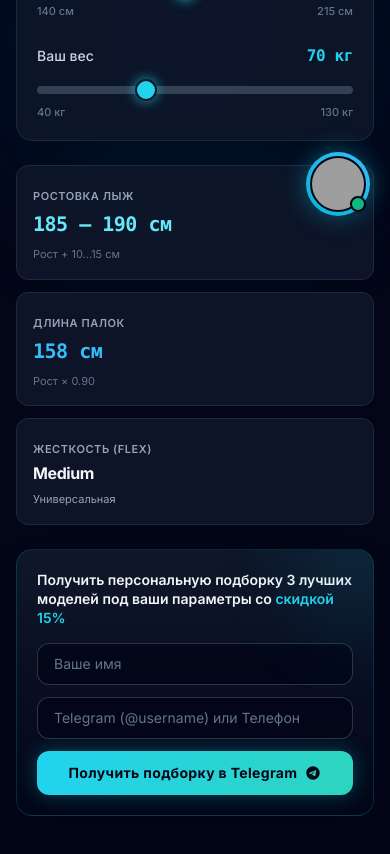
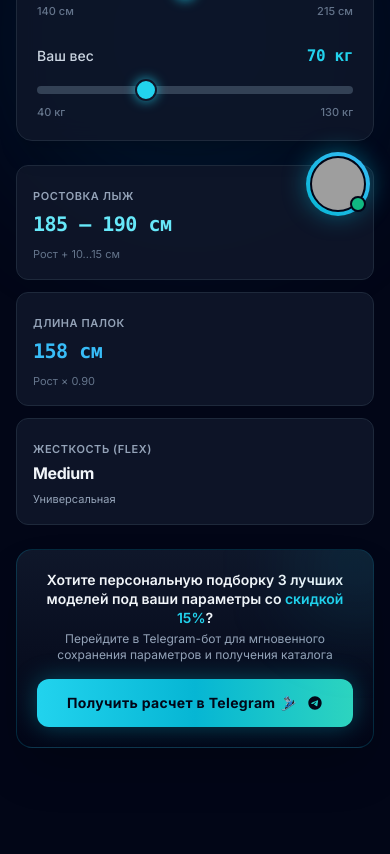
Before and after one commit to mzhngwjgtv-lang/-skifit-ai, a plain HTML site: page index.html in a window 390 px wide. Shown: the part 608-1462 px from the top of the page. Drawn offline with nearby package versions, Linux system fonts and the light colour scheme; grey boxes are pictures that could not be loaded.

Commit message:
index.html

```diff
--- a/index.html
+++ b/index.html
@@ -4,11 +4,9 @@
   <meta charset="UTF-8">
   <meta name="viewport" content="width=device-width, initial-scale=1.0">
   <title>SkiFit AI — Подбор лыжной экипировки</title>
-  <!-- Google Fonts: Inter -->
   <link rel="preconnect" href="https://fonts.googleapis.com">
   <link rel="preconnect" href="https://fonts.gstatic.com" crossorigin>
   <link href="https://fonts.googleapis.com/css2?family=Inter:wght@400;500;600;700;800&display=swap" rel="stylesheet">
-  <!-- Tailwind CSS CDN -->
   <script src="https://cdn.tailwindcss.com"></script>
   <script>
     tailwind.config = {
@@ -79,25 +77,11 @@
 </head>
 <body class="bg-slate-950 text-slate-100 min-h-screen font-sans selection:bg-cyan-500 selection:text-slate-950 antialiased relative overflow-x-hidden">
 
-  <!-- Фоновые декоративные свечения -->
   <div class="fixed top-0 left-1/2 -translate-x-1/2 w-[600px] h-[350px] bg-cyan-500/10 rounded-full blur-3xl pointer-events-none -z-10"></div>
   <div class="fixed bottom-0 right-0 w-[400px] h-[400px] bg-sky-600/10 rounded-full blur-3xl pointer-events-none -z-10"></div>
 
-  <!-- Toast Уведомление -->
-  <div id="toast" class="fixed top-6 right-6 z-50 transform translate-y-[-150%] opacity-0 transition-all duration-300 pointer-events-none max-w-sm w-[calc(100%-3rem)] sm:w-auto">
-    <div class="bg-slate-900/95 border border-cyan-500/40 text-slate-100 px-5 py-4 rounded-xl shadow-2xl backdrop-blur-md flex items-start space-x-3">
-      <div class="text-cyan-400 mt-0.5 shrink-0">
-        <svg class="w-5 h-5" fill="none" stroke="currentColor" viewBox="0 0 24 24">
-          <path stroke-linecap="round" stroke-linejoin="round" stroke-width="2" d="M9 12l2 2 4-4m6 2a9 9 0 11-18 0 9 9 0 0118 0z"></path>
-        </svg>
-      </div>
-      <div class="text-sm font-medium leading-relaxed" id="toastMessage"></div>
-    </div>
-  </div>
-
   <div class="max-w-2xl mx-auto px-4 py-8 sm:py-12 mb-20">
 
-    <!-- 1. Хедер с логотипом -->
     <header class="text-center mb-8 sm:mb-10">
       <div class="inline-flex items-center justify-center space-x-3 mb-3">
         <img
@@ -119,7 +103,6 @@
 
     <main class="space-y-6">
 
-      <!-- 2. Блок калькулятора с баннером -->
       <section class="bg-slate-900/80 border border-slate-800 backdrop-blur-md rounded-2xl shadow-xl overflow-hidden">
         <div class="relative w-full h-44 sm:h-56 bg-slate-950 overflow-hidden border-b border-slate-800">
           <img
@@ -132,7 +115,6 @@
 
         <div class="p-5 sm:p-7 space-y-6">
 
-          <!-- Стиль катания -->
           <div>
             <label class="block text-xs font-semibold uppercase tracking-wider text-slate-400 mb-3">
               Стиль катания
@@ -155,7 +137,6 @@
             </div>
           </div>
 
-          <!-- Ползунок: Рост -->
           <div>
             <div class="flex justify-between items-center mb-2">
               <span class="text-sm font-medium text-slate-300">Ваш рост</span>
@@ -176,7 +157,6 @@
             </div>
           </div>
 
-          <!-- Ползунок: Вес -->
           <div>
             <div class="flex justify-between items-center mb-2">
               <span class="text-sm font-medium text-slate-300">Ваш вес</span>
@@ -200,9 +180,7 @@
         </div>
       </section>
 
-      <!-- 3. Блок динамических результатов -->
       <section class="grid grid-cols-1 sm:grid-cols-3 gap-3">
-        <!-- Длина лыж -->
         <div class="bg-slate-900/90 border border-slate-800 rounded-xl p-4 flex flex-col justify-between hover:border-slate-700 transition">
           <div>
             <span class="text-[11px] uppercase tracking-wider font-semibold text-slate-400">Ростовка лыж</span>
@@ -213,7 +191,6 @@
           <span class="text-[11px] text-slate-500 mt-2 block" id="skiCalcFormula">Рост + 10...15 см</span>
         </div>
 
-        <!-- Длина палок -->
         <div class="bg-slate-900/90 border border-slate-800 rounded-xl p-4 flex flex-col justify-between hover:border-slate-700 transition">
           <div>
             <span class="text-[11px] uppercase tracking-wider font-semibold text-slate-400">Длина палок</span>
@@ -224,7 +201,6 @@
           <span class="text-[11px] text-slate-500 mt-2 block" id="poleCalcFormula">Рост × 0.90</span>
         </div>
 
-        <!-- Жесткость колодки -->
         <div class="bg-slate-900/90 border border-slate-800 rounded-xl p-4 flex flex-col justify-between hover:border-slate-700 transition">
           <div>
             <span class="text-[11px] uppercase tracking-wider font-semibold text-slate-400">Жесткость (Flex)</span>
@@ -236,60 +212,40 @@
         </div>
       </section>
 
-      <!-- 4. Форма захвата заявки -->
       <section class="bg-gradient-to-b from-slate-900 to-slate-950 border border-cyan-500/20 rounded-2xl p-5 sm:p-7 shadow-2xl relative overflow-hidden">
         <div class="absolute -right-12 -top-12 w-32 h-32 bg-cyan-500/10 rounded-full blur-2xl pointer-events-none"></div>
 
-        <h3 class="text-sm sm:text-base font-semibold text-slate-100 mb-4 leading-snug">
-          Получить персональную подборку 3 лучших моделей под ваши параметры со <span class="text-cyan-400">скидкой 15%</span>
-        </h3>
+        <div class="text-center sm:text-left mb-4">
+          <h3 class="text-sm sm:text-base font-semibold text-slate-100 leading-snug">
+            Хотите персональную подборку 3 лучших моделей под ваши параметры со <span class="text-cyan-400">скидкой 15%</span>?
+          </h3>
+          <p class="text-xs text-slate-400 mt-1">
+            Перейдите в Telegram-бот для мгновенного сохранения параметров и получения каталога
+          </p>
+        </div>
 
-        <form id="leadForm" class="space-y-3 sm:space-y-4">
-          <div class="grid grid-cols-1 sm:grid-cols-2 gap-3">
-            <div>
-              <input
-                type="text"
-                id="userName"
-                required
-                placeholder="Ваше имя"
-                class="w-full bg-slate-950/80 border border-slate-700/80 rounded-xl px-4 py-2.5 text-sm text-slate-200 placeholder-slate-500 focus:outline-none focus:border-cyan-400 focus:ring-1 focus:ring-cyan-400 transition"
-              >
-            </div>
-            <div>
-              <input
-                type="text"
-                id="userContact"
-                required
-                placeholder="Telegram (@username) или Телефон"
-                class="w-full bg-slate-950/80 border border-slate-700/80 rounded-xl px-4 py-2.5 text-sm text-slate-200 placeholder-slate-500 focus:outline-none focus:border-cyan-400 focus:ring-1 focus:ring-cyan-400 transition"
-              >
-            </div>
-          </div>
-
-          <button
-            type="submit"
-            class="w-full py-3 px-6 rounded-xl font-bold text-sm tracking-wide text-slate-950 bg-gradient-to-r from-cyan-400 to-teal-400 hover:from-cyan-300 hover:to-teal-300 active:scale-[0.99] transition duration-150 shadow-[0_0_20px_rgba(6,182,212,0.35)] cursor-pointer flex items-center justify-center space-x-2"
-          >
-            <span>Получить подборку в Telegram</span>
-            <svg class="w-4 h-4 fill-current" viewBox="0 0 24 24">
-              <path d="M12 2C6.48 2 2 6.48 2 12s4.48 10 10 10 10-4.48 10-10S17.52 2 12 2zm4.64 6.8c-.15 1.58-.8 5.42-1.13 7.19-.14.75-.42 1-.68 1.03-.58.05-1.02-.38-1.58-.75-.88-.58-1.38-.94-2.23-1.5-.99-.65-.35-1.01.22-1.59.15-.15 2.71-2.48 2.76-2.69a.2.2 0 00-.05-.18c-.06-.05-.14-.03-.21-.02-.09.02-1.49.95-4.22 2.79-.4.27-.76.41-1.08.4-.36-.01-1.04-.2-1.55-.37-.63-.2-1.12-.31-1.08-.66.02-.18.27-.36.74-.55 2.92-1.27 4.86-2.11 5.83-2.51 2.78-1.16 3.35-1.36 3.73-1.36.08 0 .27.02.39.12.1.08.13.19.14.27-.01.06.01.24 0 .38z"/>
-            </svg>
-          </button>
-        </form>
+        <a
+          href="https://t.me/skifit1_bot"
+          target="_blank"
+          rel="noopener noreferrer"
+          class="w-full py-3.5 px-6 rounded-xl font-bold text-sm tracking-wide text-slate-950 bg-gradient-to-r from-cyan-400 via-cyan-500 to-teal-400 hover:from-cyan-300 hover:to-teal-300 active:scale-[0.99] transition duration-200 shadow-[0_0_25px_rgba(6,182,212,0.35)] hover:shadow-[0_0_35px_rgba(6,182,212,0.55)] flex items-center justify-center space-x-2.5 text-center group"
+        >
+          <span class="group-hover:translate-x-0.5 transition-transform duration-150">Получить расчет в Telegram 🎿</span>
+          <svg class="w-4 h-4 fill-current shrink-0" viewBox="0 0 24 24">
+            <path d="M12 2C6.48 2 2 6.48 2 12s4.48 10 10 10 10-4.48 10-10S17.52 2 12 2zm4.64 6.8c-.15 1.58-.8 5.42-1.13 7.19-.14.75-.42 1-.68 1.03-.58.05-1.02-.38-1.58-.75-.88-.58-1.38-.94-2.23-1.5-.99-.65-.35-1.01.22-1.59.15-.15 2.71-2.48 2.76-2.69a.2.2 0 00-.05-.18c-.06-.05-.14-.03-.21-.02-.09.02-1.49.95-4.22 2.79-.4.27-.76.41-1.08.4-.36-.01-1.04-.2-1.55-.37-.63-.2-1.12-.31-1.08-.66.02-.18.27-.36.74-.55 2.92-1.27 4.86-2.11 5.83-2.51 2.78-1.16 3.35-1.36 3.73-1.36.08 0 .27.02.39.12.1.08.13.19.14.27-.01.06.01.24 0 .38z"/>
+          </svg>
+        </a>
       </section>
 
     </main>
   </div>
 
-  <!-- 5. Плавающий круглый AI-консультант в правом нижнем углу -->
   <div class="fixed bottom-5 right-5 z-50">
 
-    <!-- Всплывающее окно чата -->
     <div
       id="chatPopup"
       class="hidden flex-col mb-4 w-[92vw] sm:w-[380px] h-[540px] bg-slate-900/95 border border-slate-700/80 rounded-2xl shadow-2xl backdrop-blur-xl overflow-hidden transition-all duration-300 origin-bottom-right"
     >
-      <!-- Шапка чата -->
       <div class="px-4 py-3 bg-slate-800/80 border-b border-slate-700/80 flex items-center justify-between">
         <div class="flex items-center space-x-2.5">
           <div class="w-8 h-8 rounded-full overflow-hidden border border-cyan-400/50 shadow-sm shrink-0">
@@ -320,7 +276,6 @@
         </button>
       </div>
 
-      <!-- Iframe диалога -->
       <div class="flex-1 w-full bg-slate-950">
         <iframe
           allow="microphone;autoplay"
@@ -330,7 +285,6 @@
       </div>
     </div>
 
-    <!-- Круглая кнопка-аватар -->
     <button
       id="chatToggleBtn"
       type="button"
@@ -344,7 +298,6 @@
           onerror="this.src='https://i.ibb.co/M5NZcbkj/minimalist-vector-logo-for-ski-fitting-service-nam-1.png'"
         >
       </div>
-      <!-- Индикатор онлайна -->
       <span class="absolute bottom-1 right-1 w-4 h-4 bg-emerald-500 border-2 border-slate-950 rounded-full shadow"></span>
     </button>
 
@@ -365,16 +318,9 @@
     const skiCalcFormula = document.getElementById('skiCalcFormula');
     const poleCalcFormula = document.getElementById('poleCalcFormula');
 
-    const leadForm = document.getElementById('leadForm');
-    const userName = document.getElementById('userName');
-    const toast = document.getElementById('toast');
-    const toastMessage = document.getElementById('toastMessage');
-
     const chatToggleBtn = document.getElementById('chatToggleBtn');
     const closeChatBtn = document.getElementById('closeChatBtn');
     const chatPopup = document.getElementById('chatPopup');
-
-    let toastTimeout = null;
 
     // Открытие/закрытие круглого виджета
     chatToggleBtn.addEventListener('click', () => {
@@ -454,24 +400,6 @@
     weightRange.addEventListener('input', calculate);
     styleRadios.forEach(radio => radio.addEventListener('change', calculate));
 
-    leadForm.addEventListener('submit', function(e) {
-      e.preventDefault();
-      const name = userName.value.trim();
-
-      toastMessage.textContent = `Спасибо, ${name}! Параметры сохранены. Подборка отправлена в Telegram.`;
-      toast.classList.remove('translate-y-[-150%]', 'opacity-0');
-      toast.classList.add('translate-y-0', 'opacity-100');
-
-      if (toastTimeout) clearTimeout(toastTimeout);
-
-      toastTimeout = setTimeout(() => {
-        toast.classList.remove('translate-y-0', 'opacity-100');
-        toast.classList.add('translate-y-[-150%]', 'opacity-0');
-      }, 4500);
-
-      leadForm.reset();
-    });
-
     calculate();
   </script>
 </body>
```
